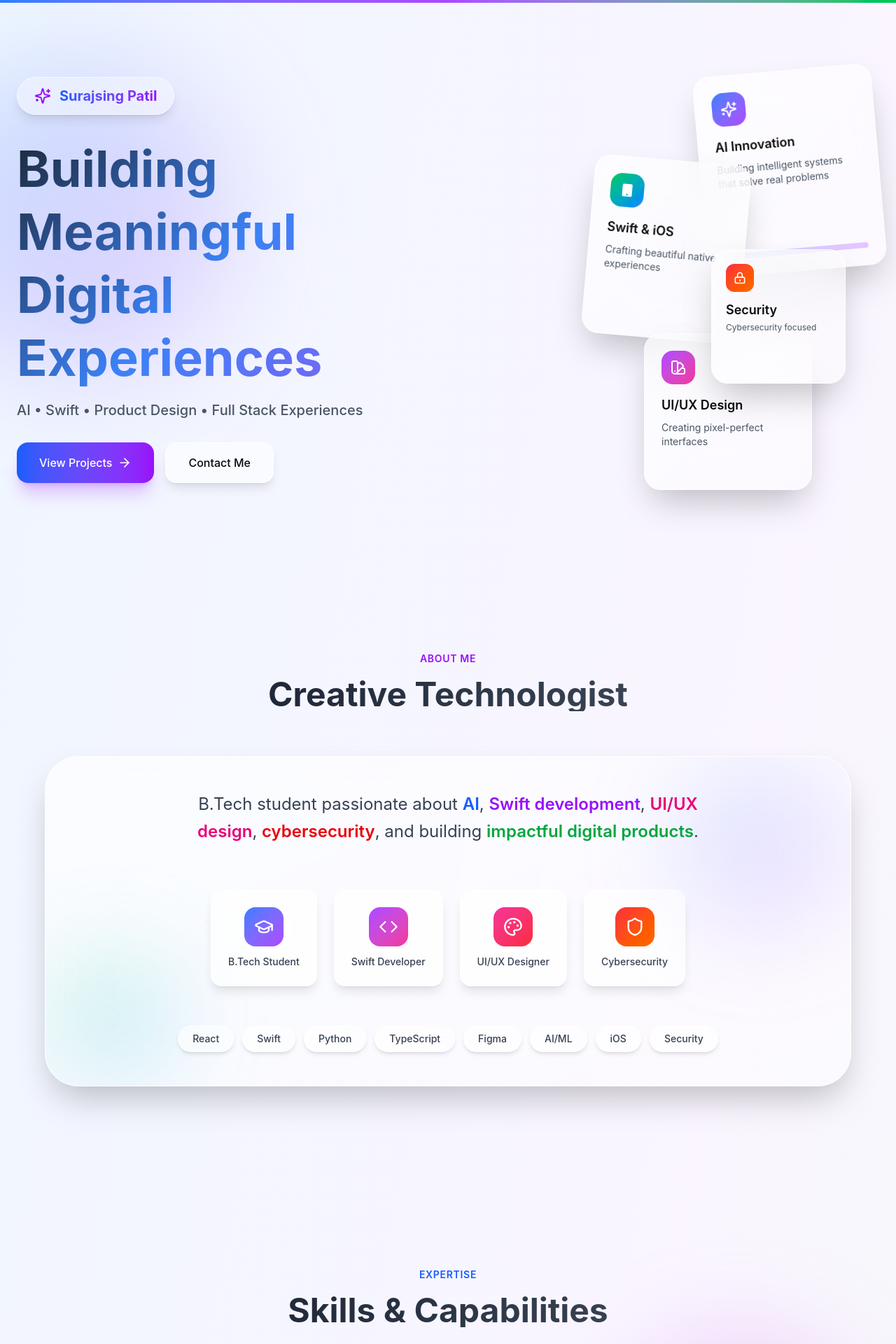
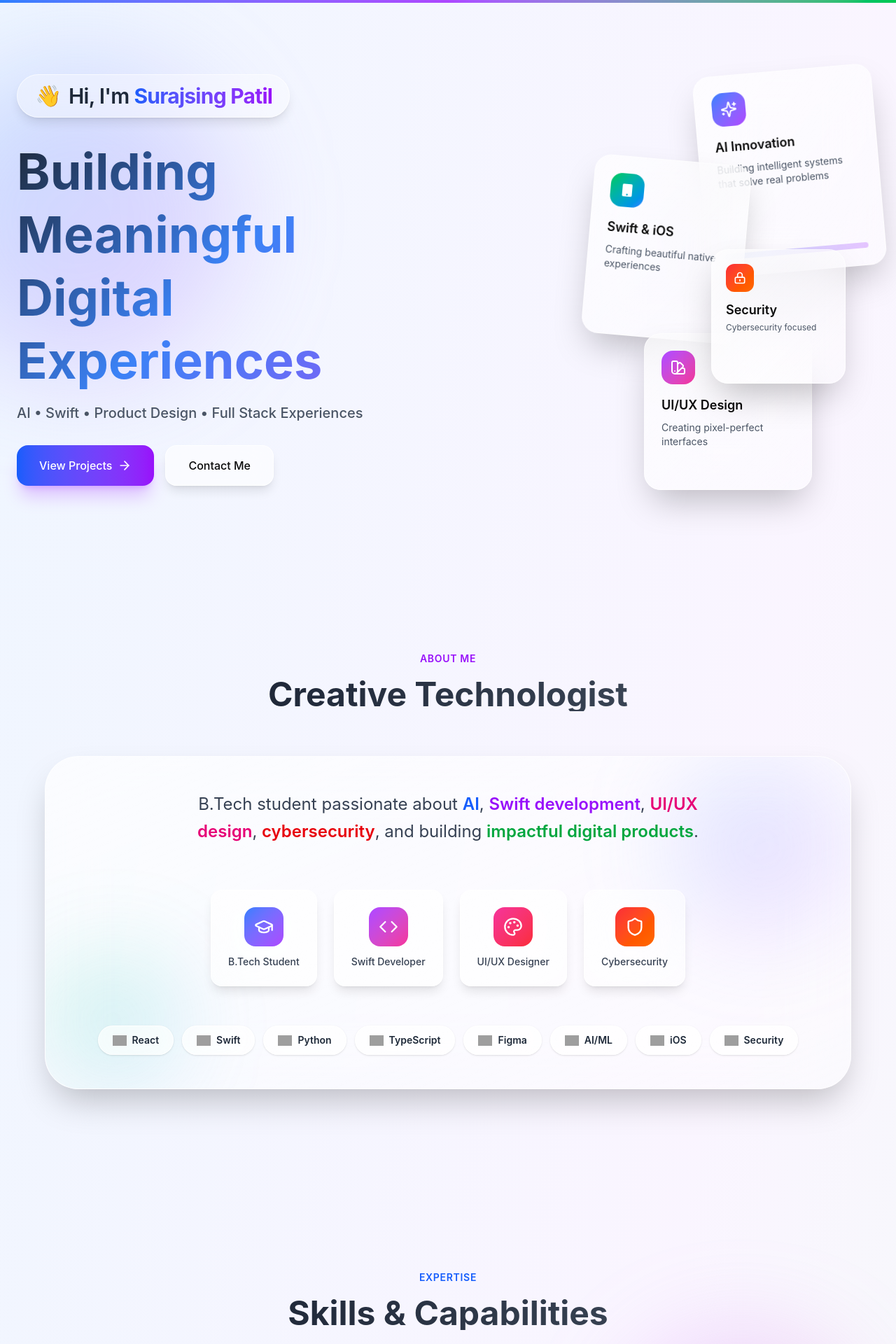
Before and after one commit to Suraj280807/Portfolio, a React (Vite) app: page / in a window 1280 px wide. Shown: the top 1920 px of the page at 70% size. Built offline with nearby package versions, Linux system fonts and the light colour scheme; grey boxes are pictures that could not be loaded.

Commit message:
Refine UI: Add bubble to Hero, logos to About, remove floating card

```diff
--- /dev/null
+++ b/monochrome.cjs
@@ -0,0 +1,56 @@
+const fs = require('fs');
+const path = require('path');
+
+const dirs = [
+  'c:/Users/Admin/Downloads/Premium Modern Portfolio UI/src/app/components',
+  'c:/Users/Admin/Downloads/Premium Modern Portfolio UI/src/components'
+];
+
+const colorReplacements = [
+  { regex: /from-(blue|purple|pink|cyan|green|red|orange|yellow|teal|emerald|sky|indigo|violet|fuchsia|amber)-[12]00/g, replacement: 'from-gray-100' },
+  { regex: /from-(blue|purple|pink|cyan|green|red|orange|yellow|teal|emerald|sky|indigo|violet|fuchsia|amber)-[34]00/g, replacement: 'from-gray-300' },
+  { regex: /from-(blue|purple|pink|cyan|green|red|orange|yellow|teal|emerald|sky|indigo|violet|fuchsia|amber)-[56]00/g, replacement: 'from-gray-500' },
+  { regex: /from-(blue|purple|pink|cyan|green|red|orange|yellow|teal|emerald|sky|indigo|violet|fuchsia|amber)-[789]00/g, replacement: 'from-gray-800' },
+
+  { regex: /via-(blue|purple|pink|cyan|green|red|orange|yellow|teal|emerald|sky|indigo|violet|fuchsia|amber)-[12]00/g, replacement: 'via-gray-100' },
+  { regex: /via-(blue|purple|pink|cyan|green|red|orange|yellow|teal|emerald|sky|indigo|violet|fuchsia|amber)-[34]00/g, replacement: 'via-gray-300' },
+  { regex: /via-(blue|purple|pink|cyan|green|red|orange|yellow|teal|emerald|sky|indigo|violet|fuchsia|amber)-[56]00/g, replacement: 'via-gray-500' },
+  { regex: /via-(blue|purple|pink|cyan|green|red|orange|yellow|teal|emerald|sky|indigo|violet|fuchsia|amber)-[789]00/g, replacement: 'via-gray-800' },
+
+  { regex: /to-(blue|purple|pink|cyan|green|red|orange|yellow|teal|emerald|sky|indigo|violet|fuchsia|amber)-[12]00/g, replacement: 'to-gray-100' },
+  { regex: /to-(blue|purple|pink|cyan|green|red|orange|yellow|teal|emerald|sky|indigo|violet|fuchsia|amber)-[34]00/g, replacement: 'to-gray-300' },
+  { regex: /to-(blue|purple|pink|cyan|green|red|orange|yellow|teal|emerald|sky|indigo|violet|fuchsia|amber)-[56]00/g, replacement: 'to-gray-500' },
+  { regex: /to-(blue|purple|pink|cyan|green|red|orange|yellow|teal|emerald|sky|indigo|violet|fuchsia|amber)-[789]00/g, replacement: 'to-gray-800' },
+
+  { regex: /text-(blue|purple|pink|cyan|green|red|orange|yellow|teal|emerald|sky|indigo|violet|fuchsia|amber)-[12]00/g, replacement: 'text-gray-300' },
+  { regex: /text-(blue|purple|pink|cyan|green|red|orange|yellow|teal|emerald|sky|indigo|violet|fuchsia|amber)-[34]00/g, replacement: 'text-gray-400' },
+  { regex: /text-(blue|purple|pink|cyan|green|red|orange|yellow|teal|emerald|sky|indigo|violet|fuchsia|amber)-[56]00/g, replacement: 'text-gray-600' },
+  { regex: /text-(blue|purple|pink|cyan|green|red|orange|yellow|teal|emerald|sky|indigo|violet|fuchsia|amber)-[789]00/g, replacement: 'text-black' },
+
+  { regex: /bg-(blue|purple|pink|cyan|green|red|orange|yellow|teal|emerald|sky|indigo|violet|fuchsia|amber)-[12]00/g, replacement: 'bg-gray-100' },
+  { regex: /bg-(blue|purple|pink|cyan|green|red|orange|yellow|teal|emerald|sky|indigo|violet|fuchsia|amber)-[34]00/g, replacement: 'bg-gray-300' },
+  { regex: /bg-(blue|purple|pink|cyan|green|red|orange|yellow|teal|emerald|sky|indigo|violet|fuchsia|amber)-[56]00/g, replacement: 'bg-gray-800' },
+  { regex: /bg-(blue|purple|pink|cyan|green|red|orange|yellow|teal|emerald|sky|indigo|violet|fuchsia|amber)-[789]00/g, replacement: 'bg-black' },
+
+  { regex: /border-(blue|purple|pink|cyan|green|red|orange|yellow|teal|emerald|sky|indigo|violet|fuchsia|amber)-[12]00/g, replacement: 'border-gray-200' },
+  { regex: /border-(blue|purple|pink|cyan|green|red|orange|yellow|teal|emerald|sky|indigo|violet|fuchsia|amber)-[34]00/g, replacement: 'border-gray-400' },
+  { regex: /border-(blue|purple|pink|cyan|green|red|orange|yellow|teal|emerald|sky|indigo|violet|fuchsia|amber)-[56]00/g, replacement: 'border-gray-600' },
+  { regex: /border-(blue|purple|pink|cyan|green|red|orange|yellow|teal|emerald|sky|indigo|violet|fuchsia|amber)-[789]00/g, replacement: 'border-black' },
+
+  { regex: /shadow-(blue|purple|pink|cyan|green|red|orange|yellow|teal|emerald|sky|indigo|violet|fuchsia|amber)-[1-9]00\/[0-9]+/g, replacement: 'shadow-black/10' },
+  { regex: /shadow-(blue|purple|pink|cyan|green|red|orange|yellow|teal|emerald|sky|indigo|violet|fuchsia|amber)-[1-9]00/g, replacement: 'shadow-black/10' },
+];
+
+dirs.forEach(dir => {
+  if (fs.existsSync(dir)) {
+    const files = fs.readdirSync(dir).filter(f => f.endsWith('.tsx'));
+    for (const file of files) {
+      const filePath = path.join(dir, file);
+      let content = fs.readFileSync(filePath, 'utf8');
+      for (const rep of colorReplacements) {
+        content = content.replace(rep.regex, rep.replacement);
+      }
+      fs.writeFileSync(filePath, content, 'utf8');
+    }
+  }
+});
--- a/src/app/components/About.tsx
+++ b/src/app/components/About.tsx
@@ -72,18 +72,28 @@ export default function About() {
 
             {/* Floating skill chips */}
             <div className="flex flex-wrap justify-center gap-3 pt-6">
-              {["React", "Swift", "Python", "TypeScript", "Figma", "AI/ML", "iOS", "Security"].map((skill, index) => (
-                <motion.span
-                  key={skill}
+              {[
+                { name: "React", icon: "https://cdn.simpleicons.org/react/61DAFB" },
+                { name: "Swift", icon: "https://cdn.simpleicons.org/swift/F05138" },
+                { name: "Python", icon: "https://cdn.simpleicons.org/python/3776AB" },
+                { name: "TypeScript", icon: "https://cdn.simpleicons.org/typescript/3178C6" },
+                { name: "Figma", icon: "https://cdn.simpleicons.org/figma/F24E1E" },
+                { name: "AI/ML", icon: "https://cdn.simpleicons.org/openai/000000" },
+                { name: "iOS", icon: "https://cdn.simpleicons.org/apple/000000" },
+                { name: "Security", icon: "https://cdn.simpleicons.org/kalilinux/557C94" },
+              ].map((skill, index) => (
+                <motion.div
+                  key={skill.name}
                   initial={{ opacity: 0, y: 20 }}
                   whileInView={{ opacity: 1, y: 0 }}
                   viewport={{ once: true }}
                   transition={{ delay: 0.6 + index * 0.05, duration: 0.5 }}
-                  whileHover={{ scale: 1.1 }}
-                  className="px-5 py-2 rounded-full bg-gradient-to-r from-white/60 to-white/40 backdrop-blur-xl border border-white/60 shadow-md text-sm font-medium text-gray-700 hover:shadow-lg transition-all cursor-default"
+                  whileHover={{ scale: 1.05 }}
+                  className="flex items-center gap-2 px-5 py-2.5 rounded-full bg-white/70 backdrop-blur-xl border border-white/80 shadow-sm text-sm font-semibold text-gray-800 hover:shadow-md transition-all cursor-default"
                 >
-                  {skill}
-                </motion.span>
+                  <img src={skill.icon} alt={skill.name} className="w-5 h-5 object-contain" />
+                  {skill.name}
+                </motion.div>
               ))}
             </div>
           </div>
--- a/src/app/components/FeaturedProject.tsx
+++ b/src/app/components/FeaturedProject.tsx
@@ -159,18 +159,7 @@ export default function FeaturedProject() {
             </div>
           </motion.div>
 
-          <motion.div
-            initial={{ opacity: 0, x: -50 }}
-            whileInView={{ opacity: 1, x: 0 }}
-            viewport={{ once: true }}
-            transition={{ delay: 0.8, duration: 0.8 }}
-            className="absolute -left-8 top-1/4 hidden xl:block"
-          >
-            <div className="p-6 rounded-2xl bg-white/75 backdrop-blur-2xl border border-white/70 shadow-xl">
-              <div className="text-3xl font-bold text-cyan-600">0 to 4</div>
-              <div className="text-sm text-gray-600 mt-1">Daily habit flow</div>
-            </div>
-          </motion.div>
+
 
           <motion.div
             initial={{ opacity: 0, x: 50 }}
--- a/src/app/components/Hero.tsx
+++ b/src/app/components/Hero.tsx
@@ -12,16 +12,22 @@ export default function Hero() {
           transition={{ duration: 0.8, ease: "easeOut" }}
           className="space-y-8"
         >
-          {/* Name badge */}
+          {/* Name text */}
           <motion.div
-            initial={{ opacity: 0, scale: 0.9 }}
-            animate={{ opacity: 1, scale: 1 }}
+            initial={{ opacity: 0, y: 10 }}
+            animate={{ opacity: 1, y: 0 }}
             transition={{ delay: 0.2, duration: 0.6 }}
-            className="inline-flex items-center gap-3 px-6 py-3 rounded-full bg-white/40 backdrop-blur-xl border border-white/60 shadow-lg"
+            className="inline-flex items-center gap-3 px-6 py-3 rounded-full bg-white/40 backdrop-blur-xl border border-white/60 shadow-lg w-max"
           >
-            <Sparkles className="w-6 h-6 text-purple-600" />
-            <span className="text-xl font-bold bg-gradient-to-r from-blue-600 to-purple-600 bg-clip-text text-transparent">
-              Surajsing Patil
+            <motion.span
+              animate={{ rotate: [0, 14, -8, 14, -4, 10, 0] }}
+              transition={{ duration: 2.5, repeat: Infinity, repeatDelay: 3 }}
+              className="text-2xl lg:text-3xl origin-bottom-right"
+            >
+              👋
+            </motion.span>
+            <span className="text-2xl lg:text-3xl font-semibold text-gray-800 tracking-tight">
+              Hi, I'm <span className="font-bold bg-gradient-to-r from-blue-600 to-purple-600 bg-clip-text text-transparent">Surajsing Patil</span>
             </span>
           </motion.div>
 
```
Also changed, not shown: src/assets/relief-buddy-preview.png (added).
